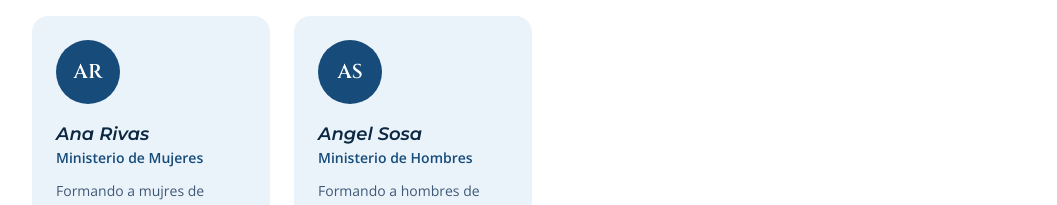
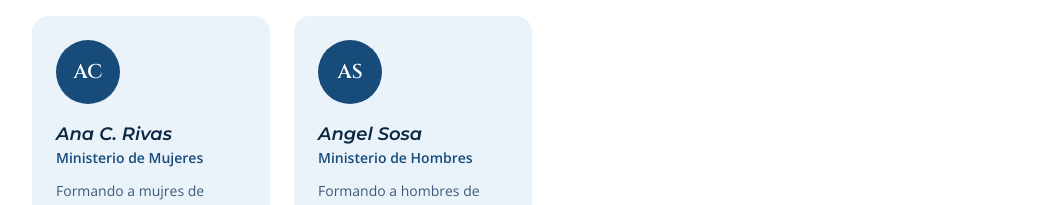
Before and after one commit to LopezJ25/iglesia-sitio, a React (Vite) app: page / in a window 1280 px wide. Shown: the part 2500-2705 px from the top of the page, without its empty margins (96-1153 px from the left). Built offline with nearby package versions, Linux system fonts and the light colour scheme.

Commit message:
Arreglo de nombre del ministerio de mujeres

```diff
--- a/src/data/content.js
+++ b/src/data/content.js
@@ -23,7 +23,7 @@ export const leaders = [
   { name: 'Angel Sosa', role: 'Co-Pastor', bio: 'Acompañando en la enseñanza de la Palabra y el cuidado pastoral de las familias.' },
   { name: 'Elisa Cruz', role: 'Ministerio de Alabanza', bio: 'Dirigiendo los momentos de adoración y la formación del equipo de música.' },
   { name: 'Julio Alonzo', role: 'Ministerio Juvenil', bio: 'Formando la próxima generación con propósito, identidad y fe.' },
-  { name: 'Ana Rivas', role: 'Ministerio de Mujeres', bio: 'Formando a mujres de Valores con identidad y fe.' },
+  { name: 'Ana C. Rivas', role: 'Ministerio de Mujeres', bio: 'Formando a mujres de Valores con identidad y fe.' },
   { name: 'Angel Sosa', role: 'Ministerio de Hombres', bio: 'Formando a hombres de valores con identidad y fe.' },
 ];
 
```
